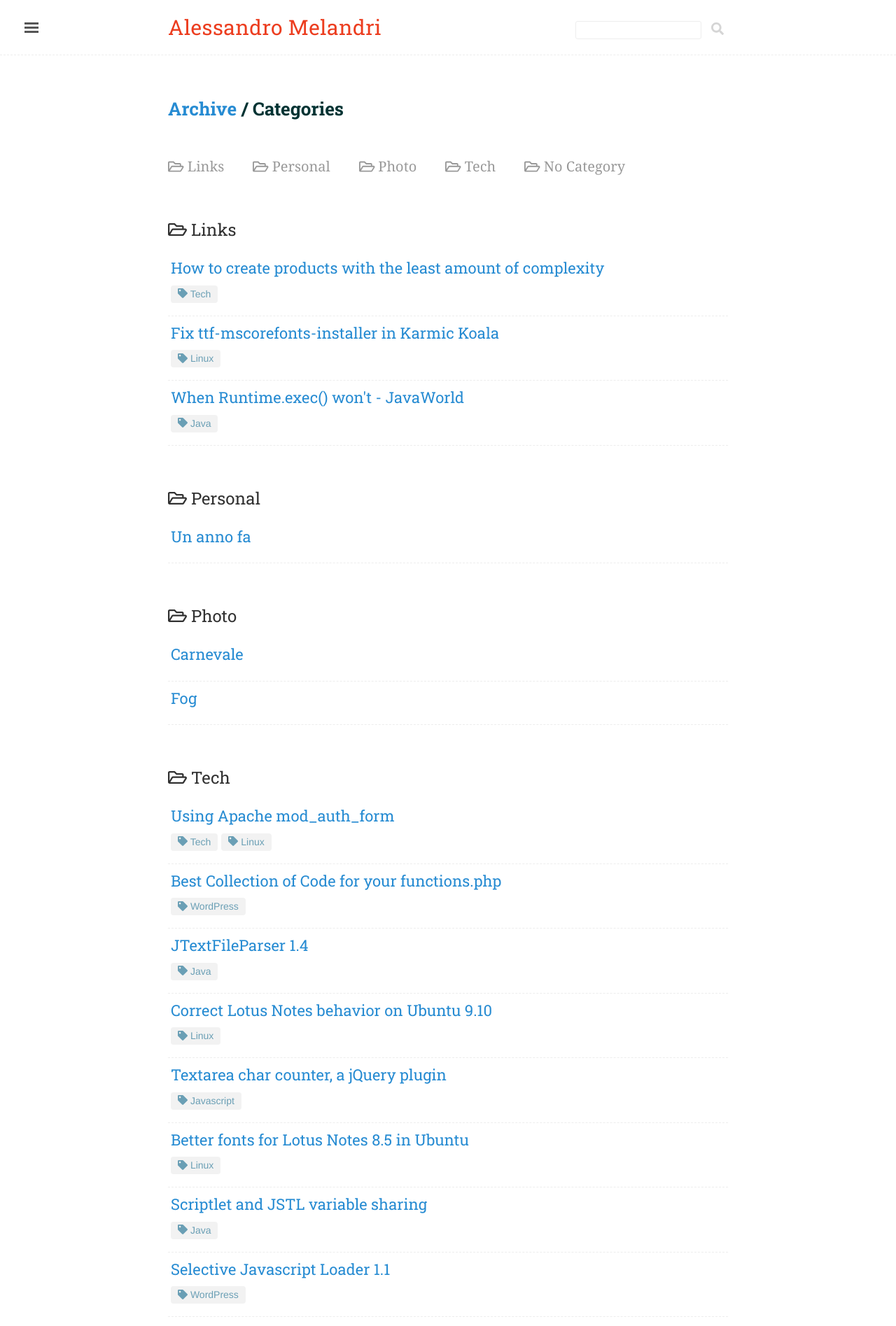
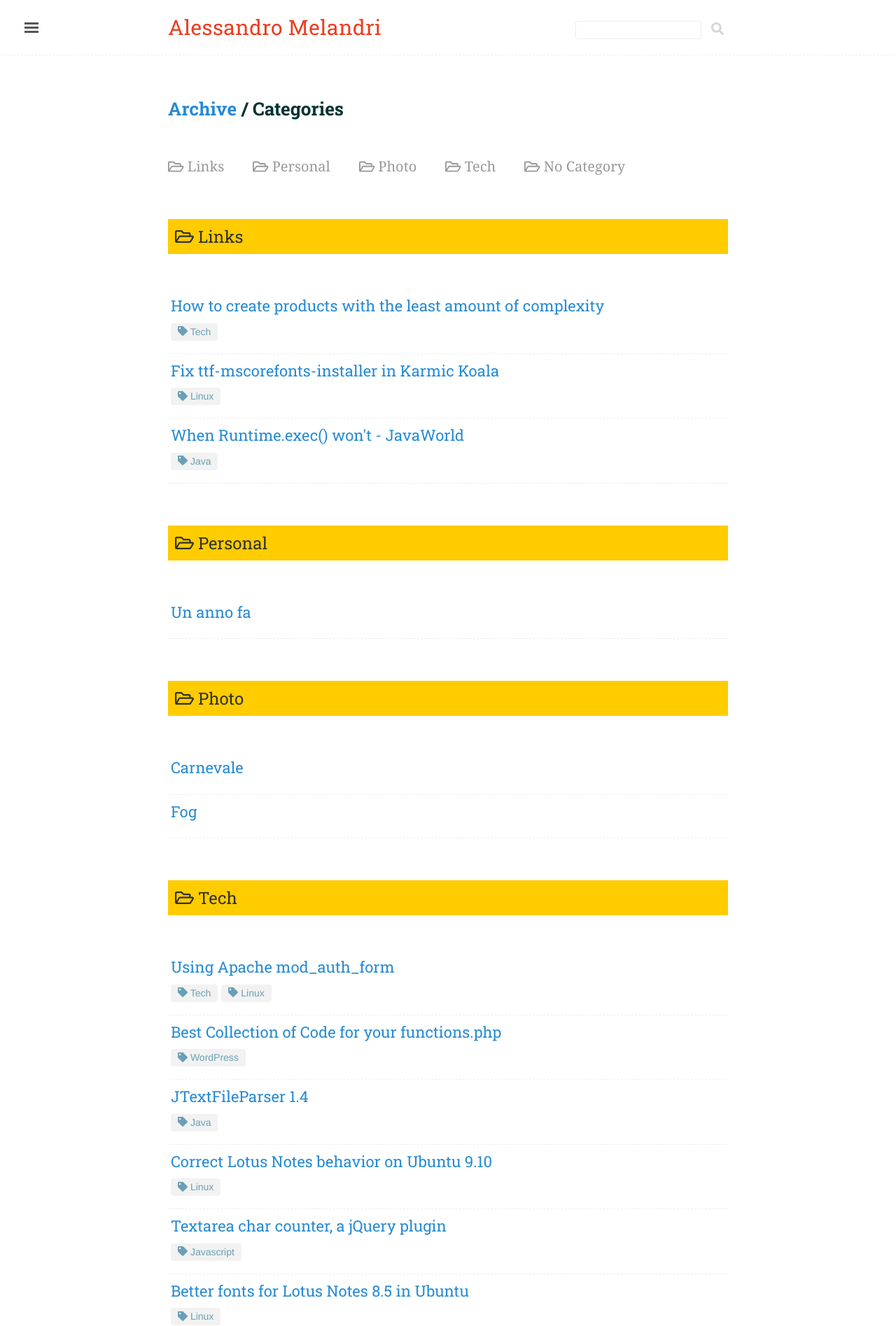
Before and after one commit to amelandri/amelandri.github.io, a Jekyll site: the page built from archive/categories.html, in a window 1280 px wide. Shown: the top 1895 px of the page at 70% size. Built offline with Jekyll 4.4.1, drawn with Linux system fonts in a browser that asks for light colours; nearby versions of some CDN libraries; comment, search, counter and statistics services are not loaded.

Commit message:
Improved archive headers layout

```diff
--- a/archive/categories.html
+++ b/archive/categories.html
@@ -40,7 +40,7 @@ Here we generate all the categories.
 </p>
 
 {% for ct in cats %}
-<h2 id="{{ ct | slugify }}"><i class="far fa-folder-open"></i> {{ ct }}</h2>
+<h2 id="{{ ct | slugify }}" class="archiveHeader"><i class="far fa-folder-open"></i> {{ ct }}</h2>
 <ul class="postList">
   {% for post in site.posts %}
   {% if post.category contains ct %}
@@ -59,7 +59,7 @@ Here we generate all the categories.
 </ul>
 {% endfor %}
 
-<h2 id="no-category"><i class="far fa-folder-open"></i> No Category</h2>
+<h2 id="no-category" class="archiveHeader"><i class="far fa-folder-open"></i> No Category</h2>
 <ul class="postList">
   {% for post in site.posts %}
   {% unless post.category %}
--- a/archive/tags.html
+++ b/archive/tags.html
@@ -49,7 +49,7 @@ The purpose of this snippet is to list all your posts posted with a certain tag.
 =======================
 {% endcomment %}
 {% for tag in tags %}
-	<h2 id="{{ tag | slugify }}">{{ tag }}</h2>
+	<h2 id="{{ tag | slugify }}" class="archiveHeader">{{ tag }}</h2>
 	<ul class="postList">
 	 {% for post in site.posts %}
 		 {% if post.tags contains tag %}
--- a/public/css/lanyon.css
+++ b/public/css/lanyon.css
@@ -746,3 +746,10 @@ color: #fff
 .postCategory{
   padding-right: 1rem;
 }
+
+
+.archiveHeader{
+  background: #ffcc00;
+  padding: 0.5rem;
+  margin-bottom: 3rem;
+}
```
